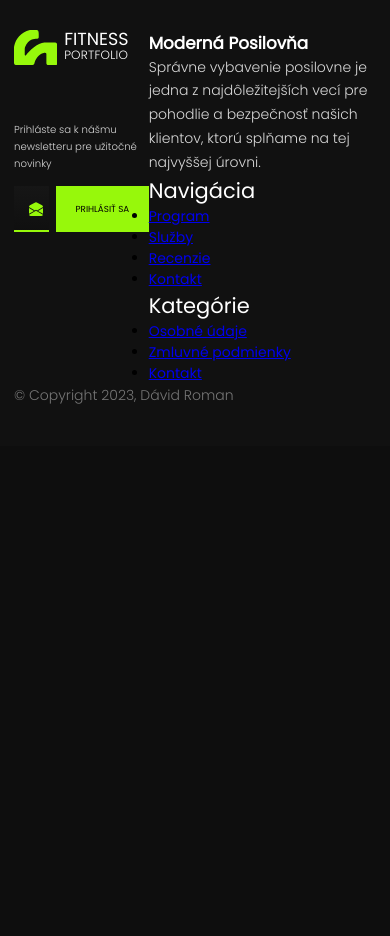
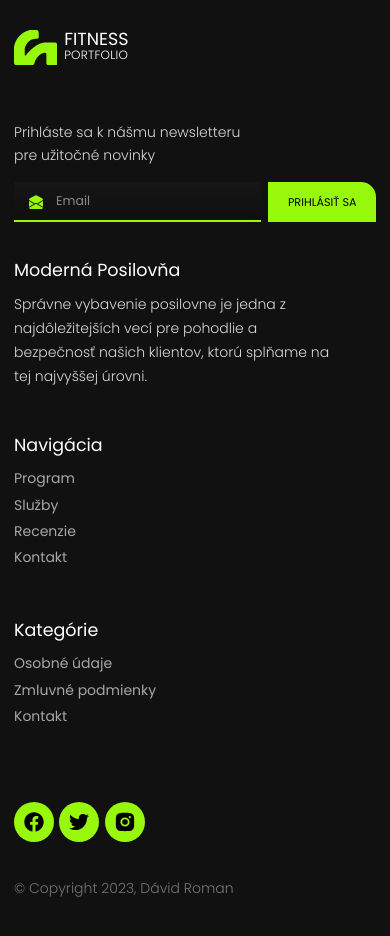
Before and after one commit to davidnx01/fitness-app, a React (Vite) app: page / in a window 390 px wide. Shown: the part 5660-6596 px from the top of the page. Before the commit the page ends 6106 px from the top, so only its background shows below. Built offline with nearby package versions, Linux system fonts and the light colour scheme.

Commit message:
Footer Design + Responsivity Done

```diff
--- a/common/Components/TestimonialUser/testimonialUser.css
+++ b/common/Components/TestimonialUser/testimonialUser.css
@@ -7,6 +7,7 @@
     transition: 0.125s ease-in-out;
     box-shadow: 0px 4px 12px rgba(0, 0, 0, 0.23);
     width: 100%;
+    cursor: pointer;
 }
 
 .testimonial_user-tab:hover {
--- a/common/Containers/Footer/Footer.jsx
+++ b/common/Containers/Footer/Footer.jsx
@@ -3,6 +3,7 @@ import "./footer.css";
 import Logo from '../../Components/Logo/Logo';
 import { BsFillEnvelopeOpenFill } from "react-icons/bs";
 import { categorieLinks, navLinks } from '../../Constants/NavLinks';
+import Socials from '../../Components/Socials/Socials';
 
 const Footer = () => {
   return (
@@ -35,7 +36,7 @@ const Footer = () => {
 
           <div className="footer_right-side">
             <div className="footer_right-side__about">
-              <h4>Moderná Posilovňa</h4>
+              <span>Moderná Posilovňa</span>
               <p>
                 Správne vybavenie posilovne je jedna z najdôležitejších
                 vecí pre pohodlie a bezpečnosť našich klientov,
@@ -75,8 +76,11 @@ const Footer = () => {
             <p className='copyright'>
               &copy; Copyright 2023, Dávid Roman
             </p>
+
+            <div className="footer_socials">
+              <Socials />
+            </div>
         </div>
-
       </div>
     </footer>
   )
--- a/common/Containers/Footer/footer.css
+++ b/common/Containers/Footer/footer.css
@@ -70,6 +70,7 @@ form div input::placeholder {
     outline: none;
     transition: 0.12s ease-in-out;
     cursor: pointer;
+    border-top-right-radius: 15px;
 }
 
 .submit_button:hover {
@@ -79,4 +80,118 @@ form div input::placeholder {
 
 .copyright {
     color: rgba(217, 217, 217, 0.5);
+    font-size: .725rem;
 }
+
+footer span {
+    font-size: 1rem;
+}
+
+.footer_right-side {
+    display: flex;
+    align-items: flex-start;
+    justify-content: flex-end;
+    gap: 3.125rem;
+}
+
+.footer_right-side p, .footer_right-side ul {
+    margin-top: .725rem;
+    list-style-type: none;
+}
+
+.footer_right-side__about {
+    max-width: 325px;
+}
+
+.footer_right-side__about p {
+    font-size: .725rem;
+}
+
+.footer_right-side ul li {
+    margin-bottom: 0.375rem;
+    font-size: .725rem;
+}
+
+.footer_right-side ul li a {
+    text-decoration: none;
+    color: #d9d9d9;
+    opacity: .75;
+    transition: 0.15s ease-in-out;
+}
+
+.footer_right-side ul li a:hover {
+    opacity: 1;
+}
+
+
+.footer__bottom-part {
+    display: flex;
+    align-items: flex-end;
+    justify-content: space-between;
+    width: 100%;
+    margin-top: 5rem;
+}
+
+.footer_socials {
+    display: flex;
+    align-items: center;
+    gap: .375rem;
+}
+
+.footer_socials .icon_circle {
+    height: 40px;
+    width: 40px;
+}
+
+@media only screen and (max-width: 1050px) {
+    .footer_wrapper {
+        flex-direction: column;
+    }
+    .footer_right-side {
+        margin-top: 2.5rem;
+    }
+}
+
+@media only screen and (max-width: 970px) {
+    .submit_button {
+        font-size: .8rem;
+    }
+}
+
+@media only screen and (max-width: 460px) {
+    form {
+        height: 40px;
+        width: 100%;
+    }
+    .footer_right-side {
+        flex-direction: column;
+    }
+
+    .footer_right-side span {
+        font-size: 1.25rem;
+    }
+
+    .footer_right-side p, .footer_right-side ul li {
+        font-size: 1rem;
+    }
+    .newsletter_text {
+        font-size: 1rem;
+    }
+    .copyright {
+        font-size: 1rem;
+        order: 2;
+    }
+    .footer_socials {
+        order: 1;
+    }
+    .footer__bottom-part {
+        flex-direction: column;
+        align-items: flex-start;
+        gap: 2.5rem;
+    }
+    form div input {
+        width: 100%;
+        font-size: .9rem;
+        padding-left: 3rem;
+    }
+}
```
